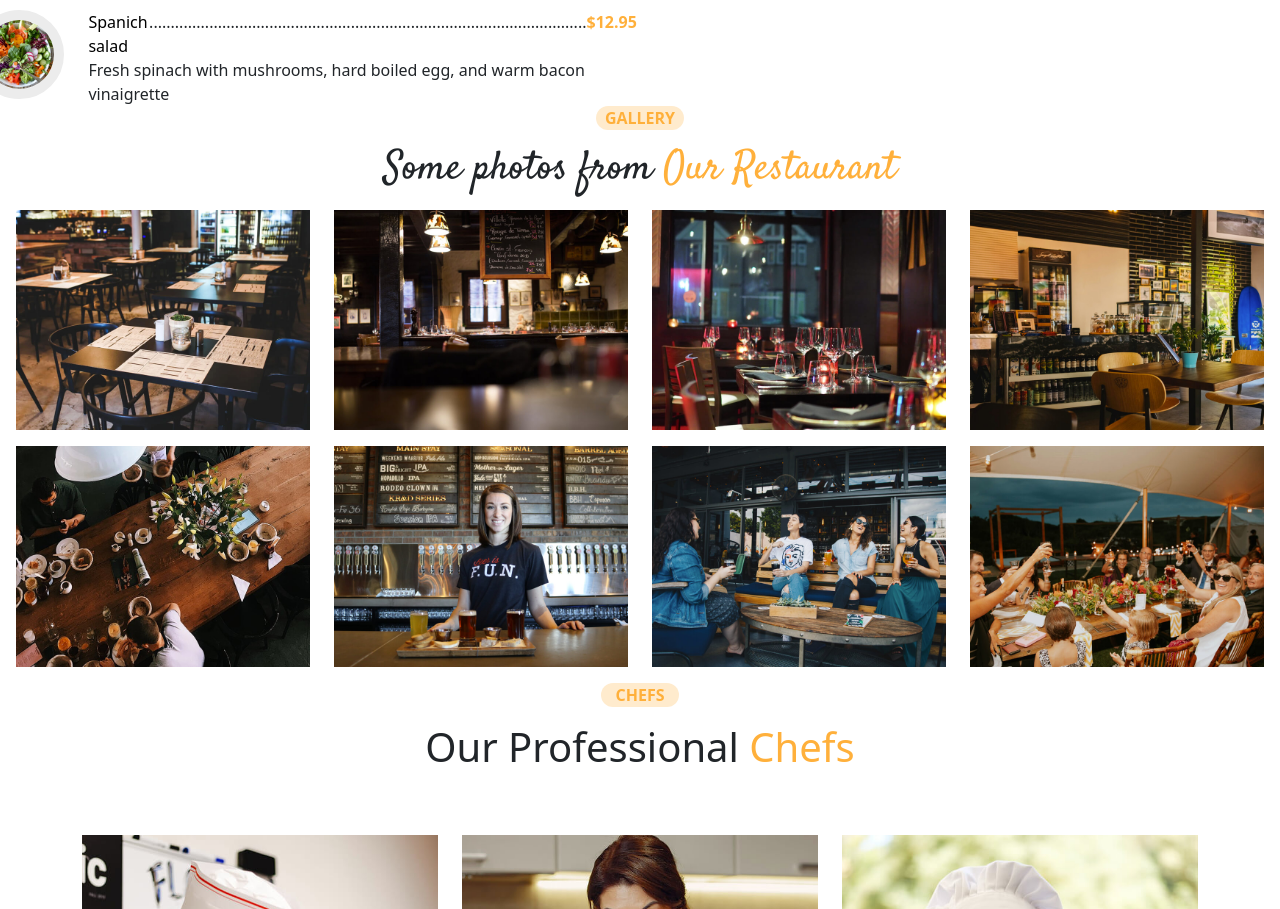
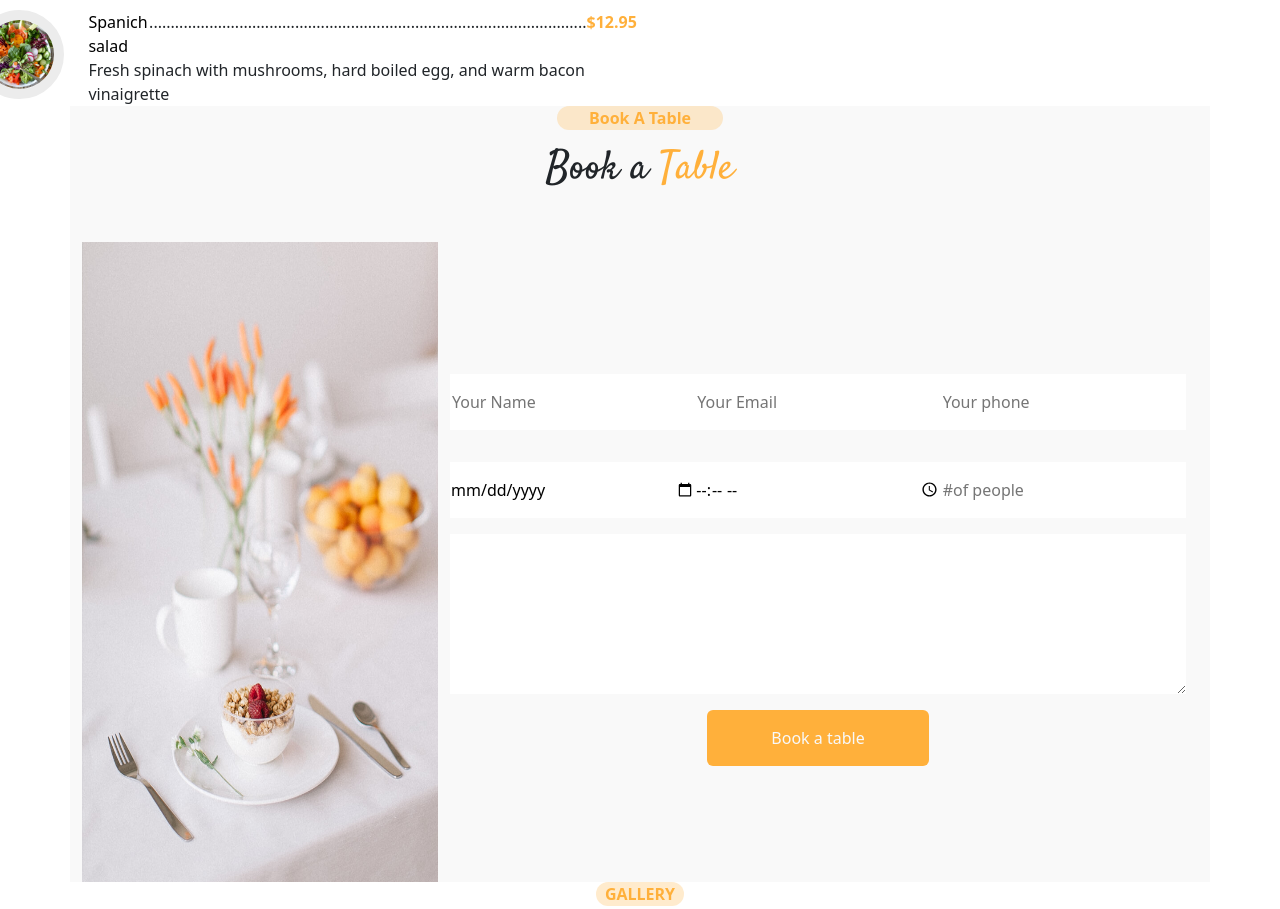
Before and after one commit to ayoub-ennaciri/final-project, a website: page index.html in a window 1280 px wide. Shown: the part 2173-3082 px from the top of the page. Drawn offline with nearby package versions, Linux system fonts and the light colour scheme; a web font is replaced by a local one.

Commit message:
feat : add book a table section

```diff
--- a/index.html
+++ b/index.html
@@ -372,6 +372,34 @@
       </div>
     </section>
 
+    <!-- *book a table -->
+    <section class= "d-flex justify-content-center flex-column align-items-center container bg-bad-grey">
+        <div class="rounded-pill fw-semibold text-sp-orange bg-sp-orange fw-semiboldm-10 mb-1 d-flex justify-content-center px-2 bg-opacity-25">
+        Book A Table
+      </div>
+      <p class="display-6 text-center satisfy-regular pb-2">
+       Book a  <span class="text-sp-orange">Table</span>
+      </p>
+        <div class="row align-items-center">
+            <div class="col-sm-4 vh-80">
+                <img class="w-100 h-100" src="./public/images/reservation.jpg" alt="">
+            </div>
+            <div class="col-sm-8 position-relative  align-items-center justify-content-center">
+                <div class="row w-100 p-0  ">
+                    <div class="col-12 col-sm-4 p-0 py-1   "><input  class="border-0  w-100 vh-7 " type="text" placeholder="Your Name"></div>
+                    <div class="col-12 col-sm-4 p-0 py-1   "><input  class="border-0  w-100 vh-7 " type="email" placeholder="Your Email"></div>
+                    <div class="col-12 col-sm-4 p-0 py-1   "><input  class="border-0  w-100 vh-7 " type="number" placeholder="Your phone"></div>
+                    <div class="col-12 col-sm-4 p-0 py-1   "><input  class="border-0  w-100 vh-7 " type="date" placeholder=""></div>
+                    <div class="col-12 col-sm-4 p-0 py-1   "><input  class="border-0  w-100 vh-7 " type="time" placeholder=""></div>
+                    <div class="col-12 col-sm-4 p-0 py-1   "><input  class="border-0  w-100 vh-7 " type="number" placeholder="#of people"></div>
+                    <textarea class="w-100 min-vh-20 border-0" name="" id=""></textarea>
+                    <div class="d-flex justify-content-center mt-1">
+                    <button class="border-0 py-1 px-4  rounded bg-sp-orange text-light ">Book a table</button>
+                    </div>
+                </div>
+            </div>
+        </div>
+    </section>
     <!-- *photos -->
     <section class="px-1 d-flex justify-content-center flex-column align-items-center">
       <p
--- a/src/sass/_variables.scss
+++ b/src/sass/_variables.scss
@@ -6,7 +6,7 @@ $sp_orange : #ffb03b ;
 $brown     : #1e160d;
 $bad-grey  : #f9f9f9;
 
-$color : ("sp-orange":$sp-orange , "brown": $brown);
+$color : ("sp-orange":$sp-orange , "brown": $brown, "bad-grey" : $bad-grey);
 
 $theme-colors: map-merge($color , $theme-colors);
 
```
Also changed, not shown: public/css/app.css, 1 other file.
